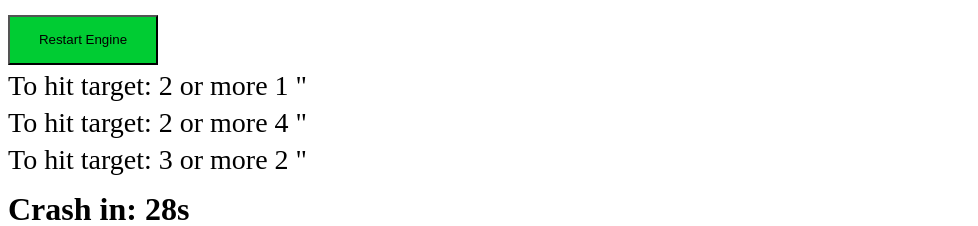
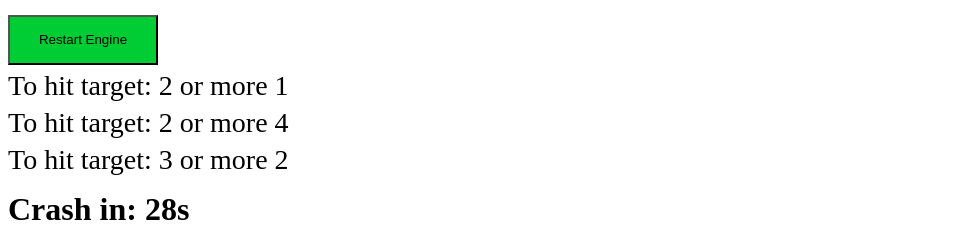
Before and after one commit to SkipperEl/yz2, a Next.js app: page / in a window 1280 px wide. Both pictures are taken after a click on the button "Start attack". Shown: the part 185-411 px from the top of the page, without its empty margins (0-978 px from the left). Built offline with nearby package versions, Linux system fonts and the light colour scheme.

Commit message:
sligihtly less broken

```diff
--- a/components/target.jsx
+++ b/components/target.jsx
@@ -7,7 +7,7 @@ const targetStyle = {
 const Target = props => {
 
   const targetText = `To hit target: ${props.target.count} or more ${props.target.value}`;
-  const successText = `${props.target.matched ? "SUCCESS!" : '"'}`;
+  const successText = `${props.target.matched ? "SUCCESS!" : ''}`;
 
   return (
     <span style={targetStyle}>
--- a/logic/gamecontext.jsx
+++ b/logic/gamecontext.jsx
@@ -39,7 +39,7 @@ const reducer = (state, action) => {
         ...state,
         dice: rollDice(state.dice),
         rollsLeft: state.rollsLeft - 1,
-        targetMatched: matchTargets(state.dice, state.targets)
+        targets: matchTargets(state.dice, state.targets)
       }
 
     case 'lockToggle':
```
